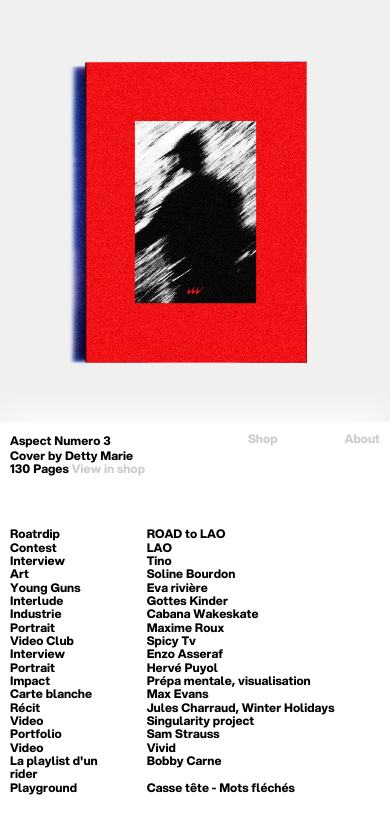
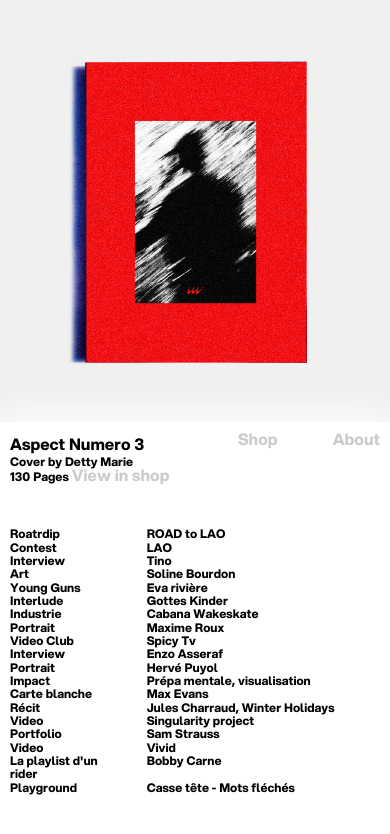
Before and after one commit to AspectWakeMag/aspect-magazine, a website: page index.html in a window 390 px wide. Drawn offline with Linux system fonts and the light colour scheme; grey boxes are pictures that could not be loaded; files whose address does not match are found by name.

Commit message:
fix mobile

```diff
--- a/style.css
+++ b/style.css
@@ -186,7 +186,7 @@ a[href="cart.html"].btn-nav:not(.active) {
     background: none;
     border: none;
     font-family: inherit;
-    font-size: 12px;
+    font-size: 12pt;
     font-weight: inherit;
     color: inherit;
     cursor: pointer;
```
